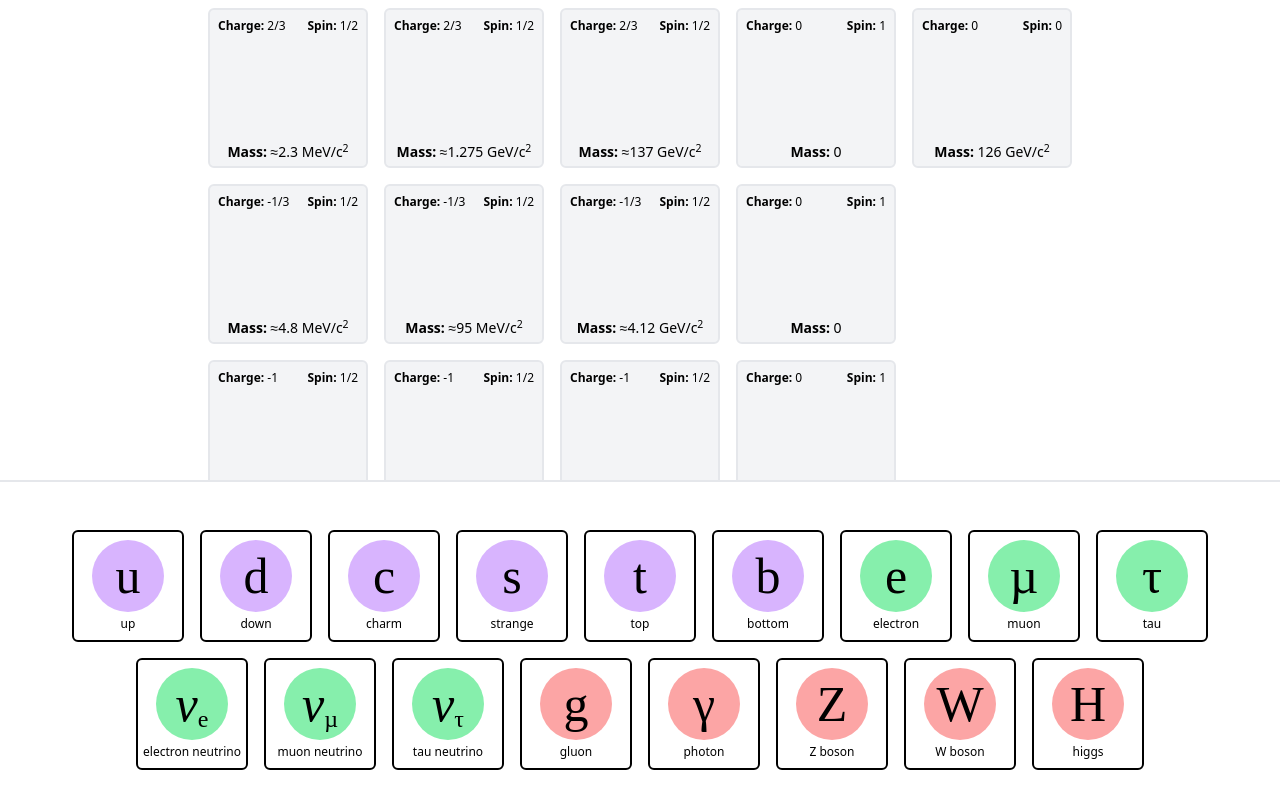
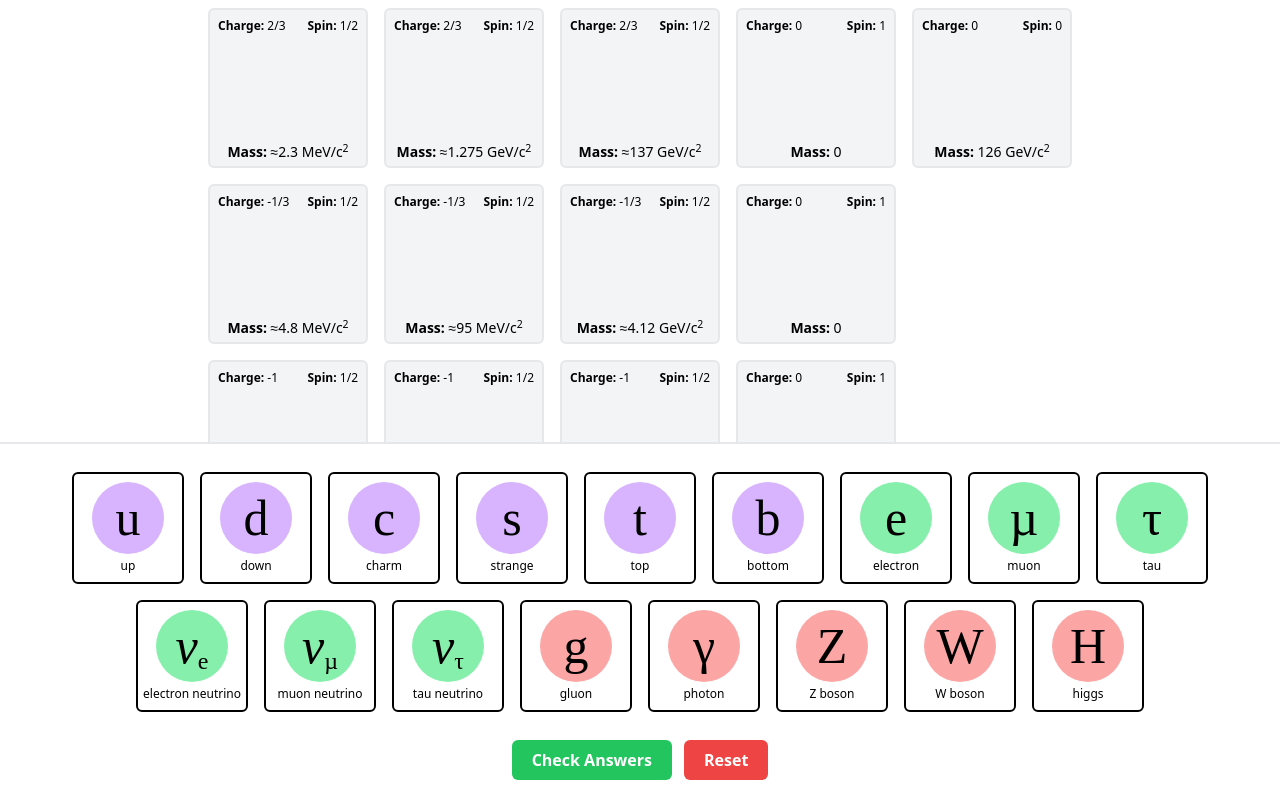
Before and after one commit to leondreamed-archives/fundamental-particles-project, a Vue app: page / in a window 1280 px wide. Built offline with nearby package versions, Linux system fonts and the light colour scheme.

Commit message:
add button

```diff
--- a/src/app.vue
+++ b/src/app.vue
@@ -15,6 +15,7 @@ html,
 body {
 	height: 100%;
 	margin: 0;
+	user-select: none;
 }
 
 #app {
--- a/src/components/particle-dock.vue
+++ b/src/components/particle-dock.vue
@@ -32,12 +32,29 @@ function onDrop(event: DragEvent) {
 
 <template>
 	<div
-		class="row flex-wrap content-start bg-white border-t-2 border-gray-200 z-1 p-10 justify-center min-h-[20rem]"
+		class="column items-center p-5 bg-white border-t-2 border-gray-200"
 		@drop.prevent="onDrop"
 		@dragover.prevent
 	>
-		<div v-for="particleId of leftoverParticles" :key="particleId">
-			<ParticleBox :particle-id="particleId" />
+		<div
+			class="row flex-wrap content-start z-1 justify-center"
+			:class="{ 'mb-5': leftoverParticles.length > 0 }"
+		>
+			<div v-for="particleId of leftoverParticles" :key="particleId">
+				<ParticleBox :particle-id="particleId" />
+			</div>
+		</div>
+		<div class="row gap-3">
+			<div
+				class="font-bold text-white bg-green-500 px-5 py-2 rounded-md cursor-pointer"
+			>
+				Check Answers
+			</div>
+			<div
+				class="font-bold text-white bg-red-500 px-5 p-2 rounded-md cursor-pointer"
+			>
+				Reset
+			</div>
 		</div>
 	</div>
 </template>
```
